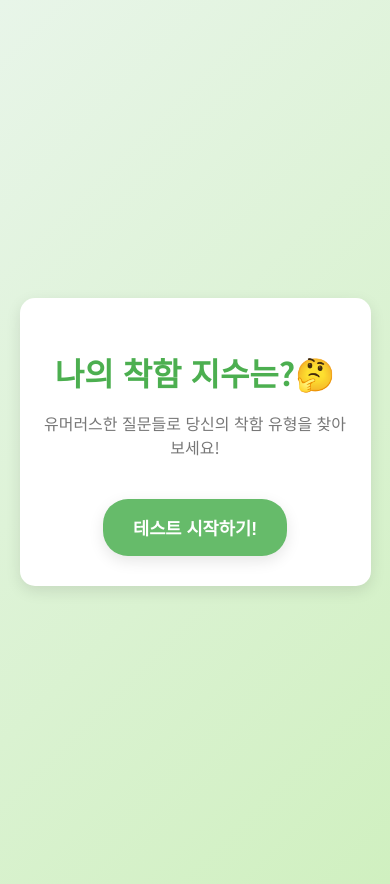
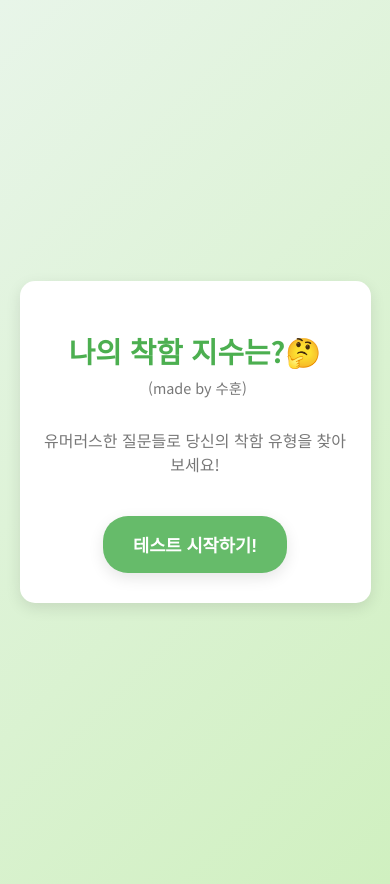
Before and after one commit to Sooni95/kindness-test-app, a plain HTML site: page index.html in a window 390 px wide. Drawn offline with Linux system fonts and the light colour scheme.

Commit message:
Add files via upload

```diff
--- a/index.html
+++ b/index.html
@@ -8,8 +8,7 @@
 <body>
     <div id="app-container">
         <header>
-            <h1>나의 착함 지수는?🤔</h1>
-            <p>유머러스한 질문들로 당신의 착함 유형을 찾아보세요!</p>
+            <h1>나의 착함 지수는?🤔 <span class="made-by">(made by 수훈)</span></h1> <p>유머러스한 질문들로 당신의 착함 유형을 찾아보세요!</p>
         </header>
 
         <section id="start-screen">
--- a/style.css
+++ b/style.css
@@ -36,6 +36,17 @@ header h1 {
     font-size: 2.2em;
     font-weight: 700;
 }
+
+/* "made by 수훈" 텍스트 스타일 */
+header h1 .made-by {
+    font-size: 0.4em; /* h1 폰트 크기의 40% (더 작게) */
+    color: #777; /* 회색으로 표시 */
+    font-weight: 400; /* 보통 두께 */
+    vertical-align: super; /* 살짝 위로 올림 */
+    margin-left: 5px; /* 왼쪽 여백 */
+    white-space: nowrap; /* 줄바꿈 방지 */
+}
+
 
 header p {
     color: #777;
@@ -193,13 +204,10 @@ button:disabled {
     box-shadow: inset 0 2px 5px rgba(0, 0, 0, 0.05);
 }
 
-/* 저작권 푸터 관련 스타일이 제거되었습니다. */
-
 /* 반응형 디자인을 위한 미디어 쿼리 */
 @media (max-width: 600px) {
     body {
-        /* 모바일에서는 body의 중앙 정렬을 유지하면서, 콘텐츠가 넘칠 경우 스크롤 가능하게 */
-        justify-content: flex-start; /* 콘텐츠를 위쪽으로 붙여서 스크롤 가능하게 함 */
+        justify-content: flex-start; /* 모바일에서 내용을 위쪽부터 정렬 */
         align-items: center; /* 중앙 정렬 유지 */
         padding-top: 20px; /* 상단 여백 추가 */
         padding-bottom: 20px; /* 하단 여백 추가 */
@@ -207,18 +215,21 @@ button:disabled {
 
     #app-container {
         width: 90%;
-        max-width: none; /* 모바일에서는 최대 너비 제한 제거 */
+        max-width: none;
         padding: 30px 20px;
         border-radius: 15px;
         box-shadow: 0 5px 15px rgba(0, 0, 0, 0.1);
-        justify-content: flex-start; /* 내부 요소 위쪽 정렬 */
-        margin: 0 auto; /* 가운데 정렬 */
-        min-height: auto; /* 내용에 따라 높이 자동 조절 */
+        justify-content: flex-start;
+        margin: 0 auto;
+        min-height: auto;
     }
 
     header h1 {
-        font-size: 2em;
-        margin-bottom: 10px;
+        font-size: 1.8em; /* 모바일에서 제목 크기 조절 */
+    }
+
+    header h1 .made-by {
+        font-size: 0.5em; /* 모바일에서 'made by' 텍스트 크기 조절 */
     }
 
     header p {
@@ -277,6 +288,4 @@ button:disabled {
         margin-bottom: 6px;
         border-radius: 8px;
     }
-
-    /* 푸터 스타일도 제거되었으므로 모바일 미디어 쿼리에서 푸터 관련 스타일도 제거했습니다. */
 }
```
